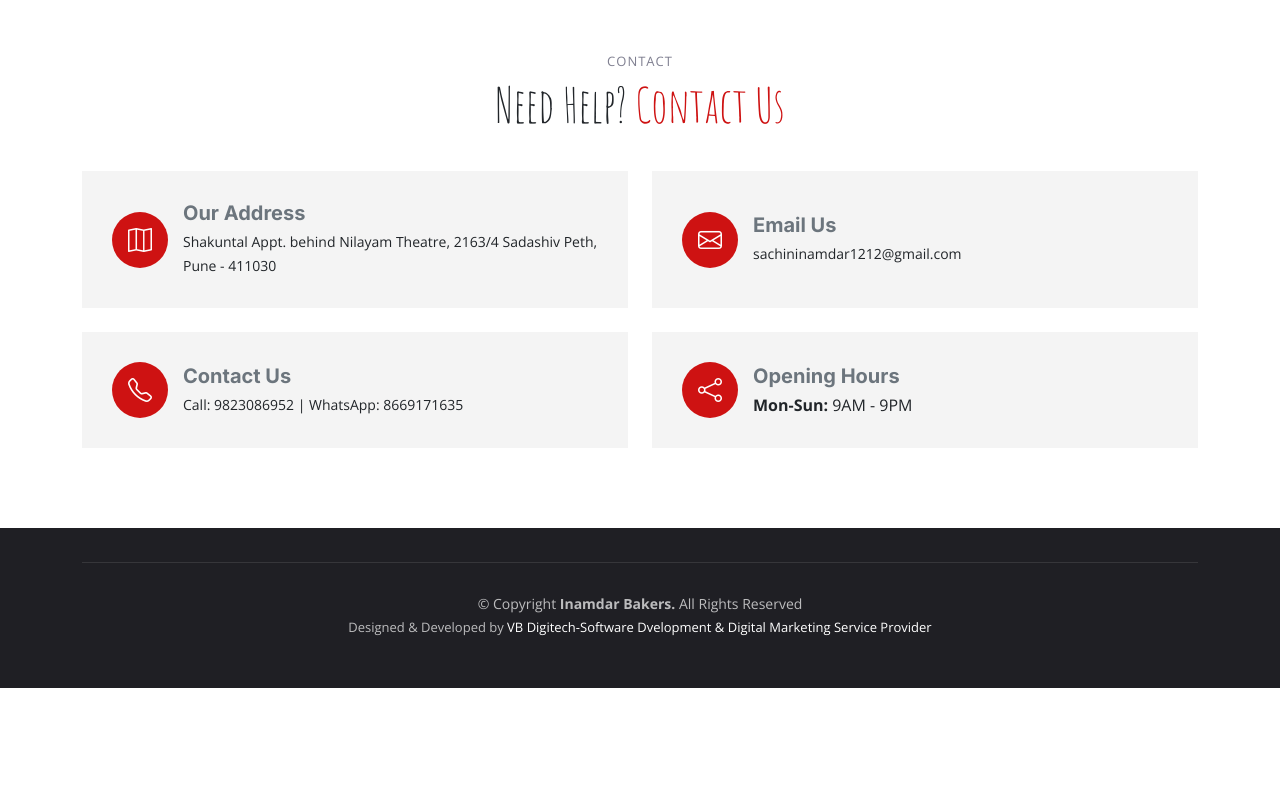
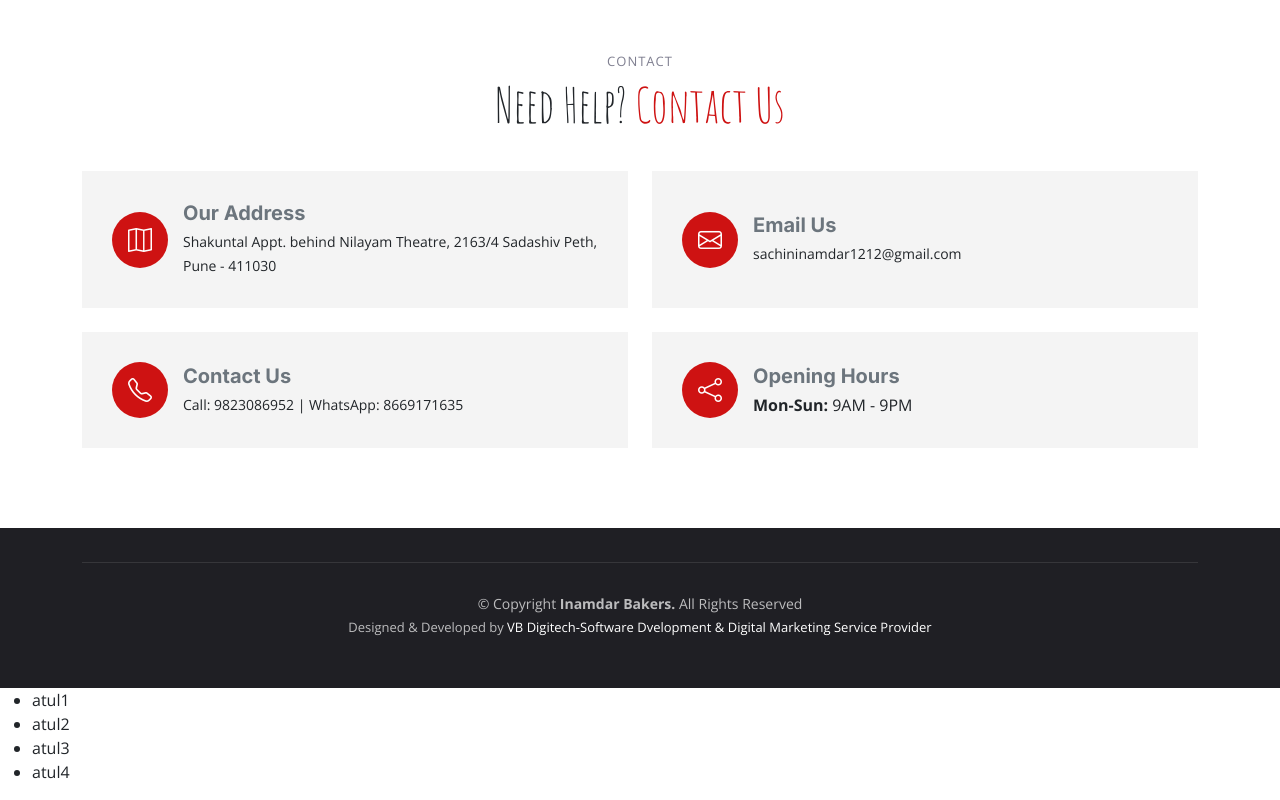
Before and after one commit to vbdigitech/git-test, a plain HTML site: page index.html in a window 1280 px wide. Shown: the part 4139-4939 px from the top of the page. Before the commit the page ends 4827 px from the top, so only its background shows below. Drawn offline with nearby package versions, Linux system fonts and the light colour scheme.

Commit message:
added ul

```diff
--- a/index.html
+++ b/index.html
@@ -962,6 +962,14 @@
   <script src="assets/vendor/php-email-form/validate.js"></script>
 
   <!-- Template Main JS File -->
+
+<Ul>
+  <li>atul1</li>
+  <li>atul2</li>
+  <li>atul3</li>
+  <li>atul4</li>
+</Ul>
+
   <script src="assets/js/main.js"></script>
 
 </body>
```
